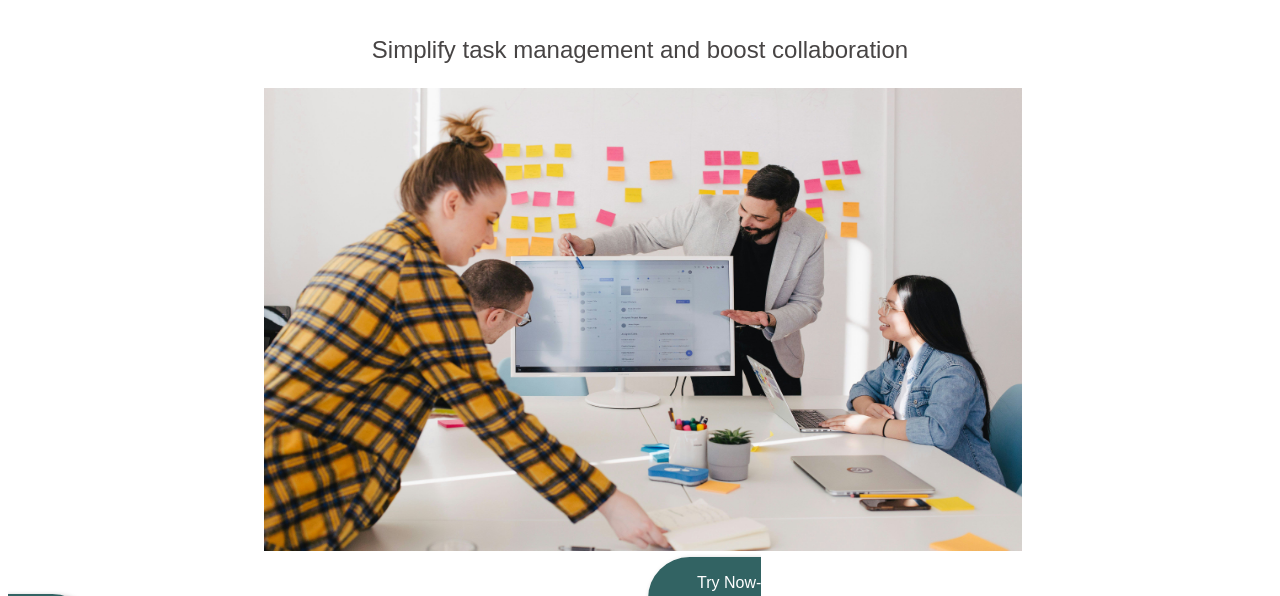
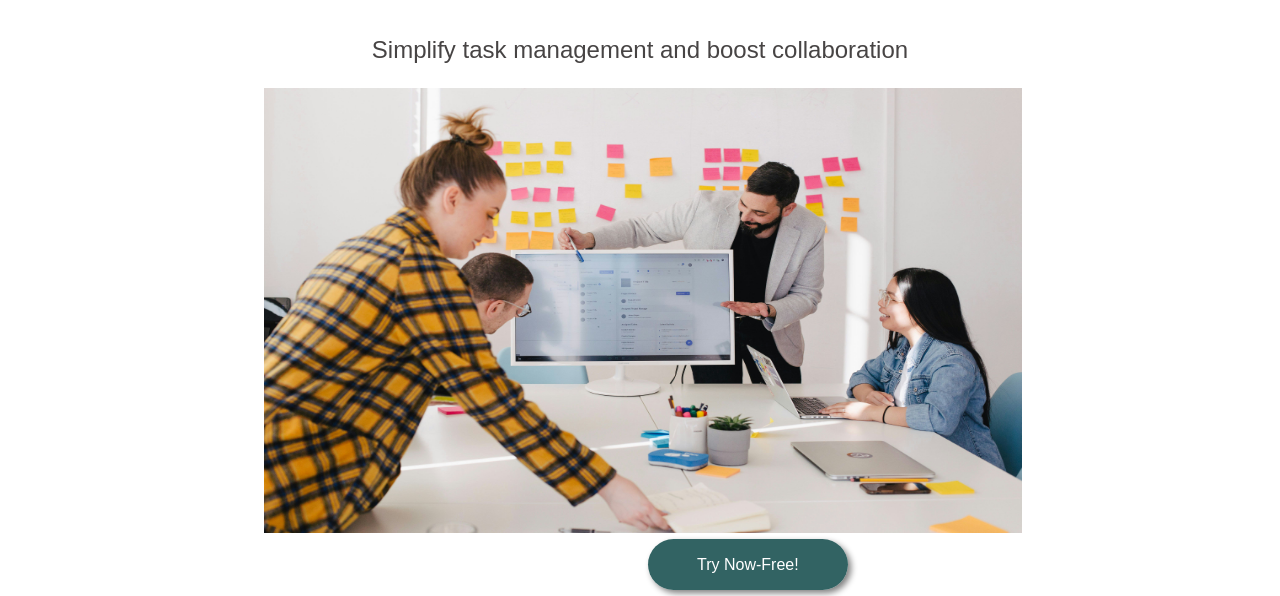
Before and after one commit to Koketso-bbd/TickIt_website, a plain HTML site: page index.html in a window 1280 px wide. Shown: the part 356-952 px from the top of the page. Drawn offline with Linux system fonts and the light colour scheme.

Commit message:
complete and responsive website

```diff
--- a/style.css
+++ b/style.css
@@ -78,9 +78,10 @@ strong{
     background-color:rgb(50, 99, 99) ;
     box-shadow: 0.2em 0.2em 0.4em grey;
     color: white;
-    margin: 40em;
+    margin-left: 40em;
     font-size: 0.5em;
     padding-top: 1em;
+    padding-bottom: 1em;
 }
 
 .try-now:hover{
@@ -499,6 +500,7 @@ footer{
         display: flex;
         justify-content: center;
         padding: 0;
+        margin: 0;
         font-size: 1em;
     }
 
```
